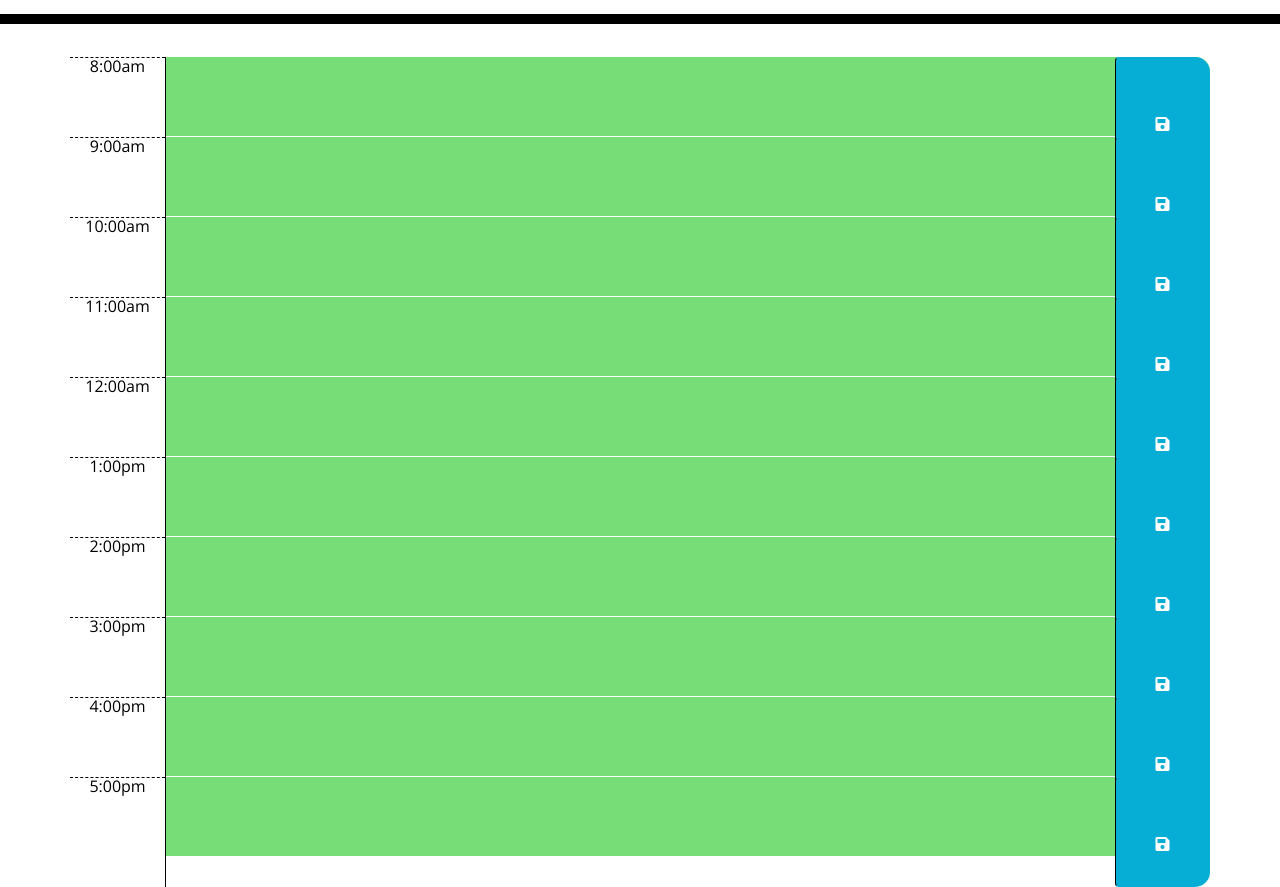
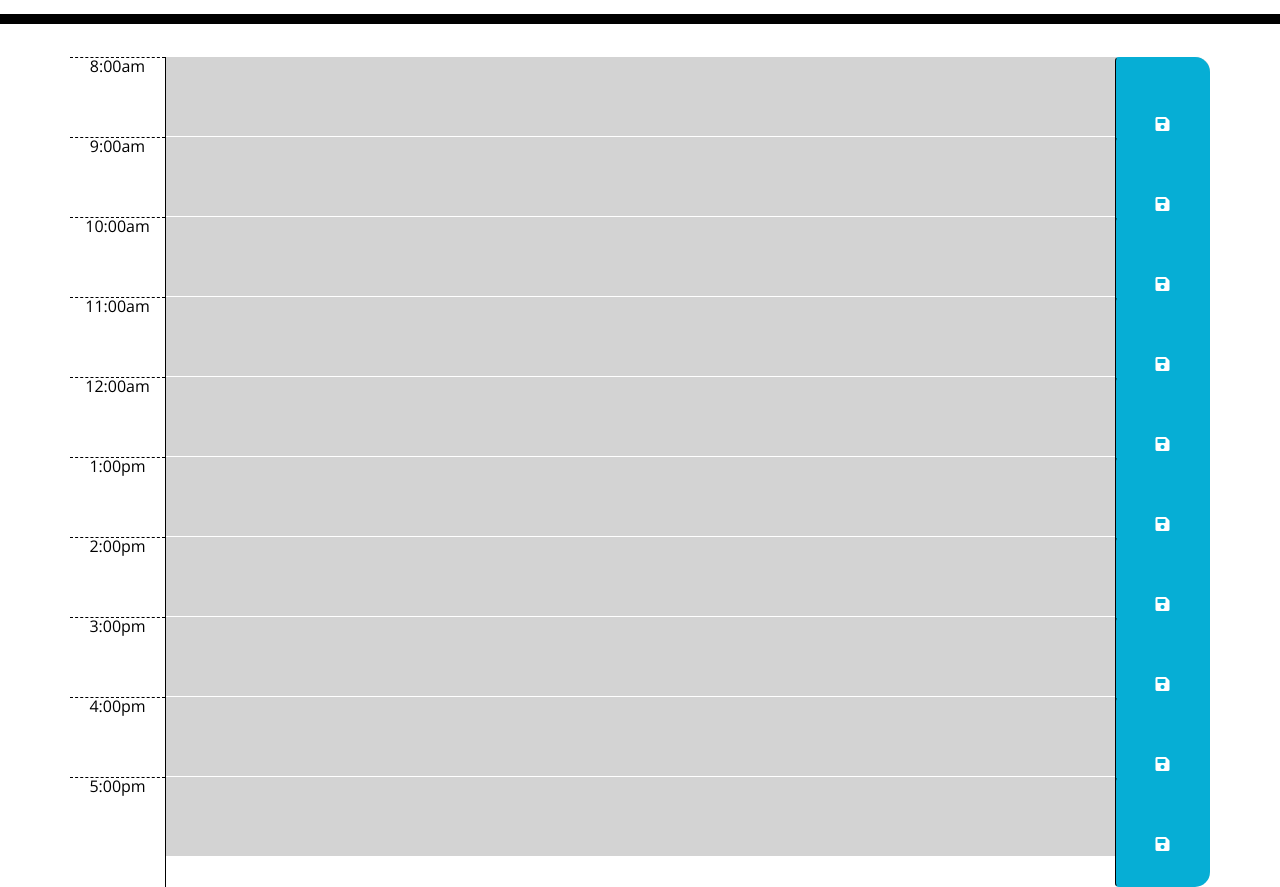
Before and after one commit to mbutlertechtraining/Marios_Workday_Scheduler, a plain HTML site: page index.html in a window 1280 px wide. Shown: the part 280-1167 px from the top of the page. Drawn offline with nearby package versions, Linux system fonts and the light colour scheme.

Commit message:
new code

```diff
--- a/index.html
+++ b/index.html
@@ -21,7 +21,7 @@
     </header>
     <div class="container">
         <!-- Timeblocks go here -->
-        <div class="time-block row" id="hour8">
+        <div class="time-block row" id="hour-8">
             <div class="col-md-1 hour">8:00am</div>
             <textarea class="col-md-10 disc"></textarea>
             <button class="btn col-md-1 saveBtn">
@@ -29,7 +29,7 @@
             </button>
         </div>
 
-        <div class="time-block row" id="hour9">
+        <div class="time-block row" id="hour-9">
             <div class="col-md-1 hour">9:00am</div>
             <textarea class="col-md-10 disc"></textarea>
             <button class="btn col-md-1 saveBtn">
@@ -37,7 +37,7 @@
             </button>
         </div>
 
-        <div class="time-block row" id="hour10">
+        <div class="time-block row" id="hour-10">
             <div class="col-md-1 hour">10:00am</div>
             <textarea class="col-md-10 disc"></textarea>
             <button class="btn col-md-1 saveBtn">
@@ -45,7 +45,7 @@
             </button>
         </div>
 
-        <div class="time-block row" id="hour11">
+        <div class="time-block row" id="hour-11">
             <div class="col-md-1 hour">11:00am</div>
             <textarea class="col-md-10 disc"></textarea>
             <button class="btn col-md-1 saveBtn">
@@ -53,7 +53,7 @@
             </button>
         </div>
 
-        <div class="time-block row" id="hour12">
+        <div class="time-block row" id="hour-12">
             <div class="col-md-1 hour">12:00am</div>
             <textarea class="col-md-10 disc"></textarea>
             <button class="btn col-md-1 saveBtn">
@@ -61,7 +61,7 @@
             </button>
         </div>
 
-        <div class="time-block row" id="hour13">
+        <div class="time-block row" id="hour-13">
             <div class="col-md-1 hour">1:00pm</div>
             <textarea class="col-md-10 disc"></textarea>
             <button class="btn col-md-1 saveBtn">
@@ -69,7 +69,7 @@
             </button>
         </div>
 
-        <div class="time-block row" id="hour14">
+        <div class="time-block row" id="hour-14">
             <div class="col-md-1 hour">2:00pm</div>
             <textarea class="col-md-10 disc"></textarea>
             <button class="btn col-md-1 saveBtn">
@@ -77,7 +77,7 @@
             </button>
         </div>
 
-        <div class="time-block row" id="hour15">
+        <div class="time-block row" id="hour-15">
             <div class="col-md-1 hour">3:00pm</div>
             <textarea class="col-md-10 disc"></textarea>
             <button class="btn col-md-1 saveBtn">
@@ -85,7 +85,7 @@
             </button>
         </div>
 
-        <div class="time-block row" id="hour16">
+        <div class="time-block row" id="hour-16">
             <div class="col-md-1 hour">4:00pm</div>
             <textarea class="col-md-10 disc"></textarea>
             <button class="btn col-md-1 saveBtn">
@@ -93,7 +93,7 @@
             </button>
         </div>
 
-        <div class="time-block row" id="hour17">
+        <div class="time-block row" id="hour-17">
             <div class="col-md-1 hour">5:00pm</div>
             <textarea class="col-md-10 disc"></textarea>
             <button class="btn col-md-1 saveBtn">
--- a/script.js
+++ b/script.js
@@ -7,7 +7,7 @@ $(document).ready(function(){
         function hourUpdater(){
             let currentHour=moment().hours();
             $(".time-block").each(function(){
-                let blockHour=parseInt($(this).attr("id").split(" - ")[1])
+                let blockHour=parseInt($(this).attr("id").split("-")[1])
                 if(blockHour<currentHour){
                     $(this).addClass("past");
                 }
```
